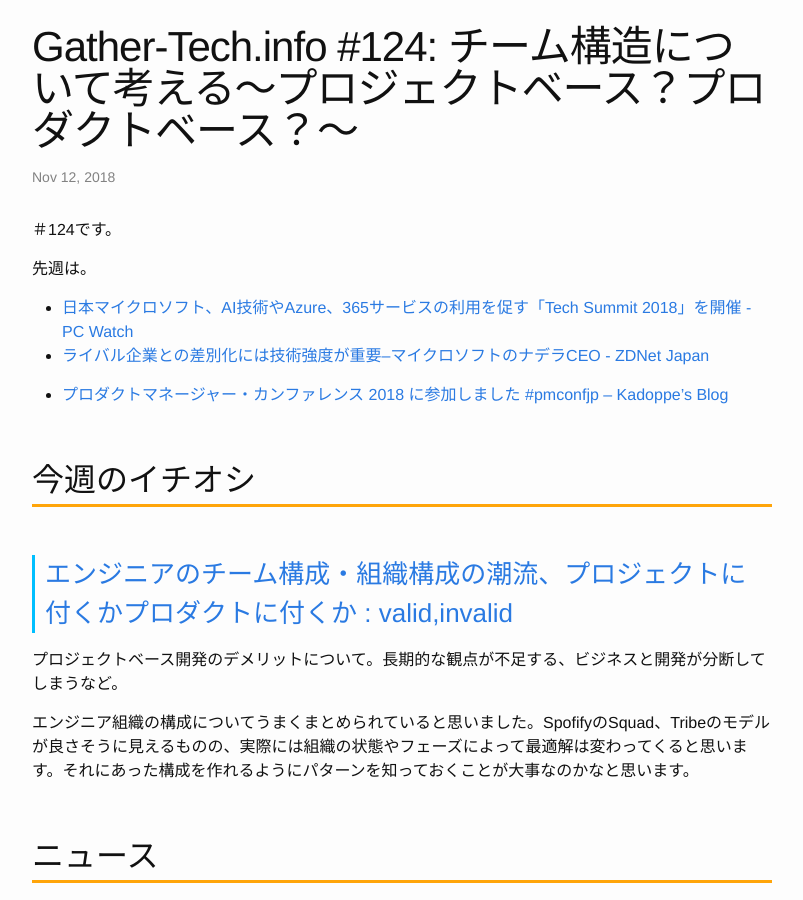
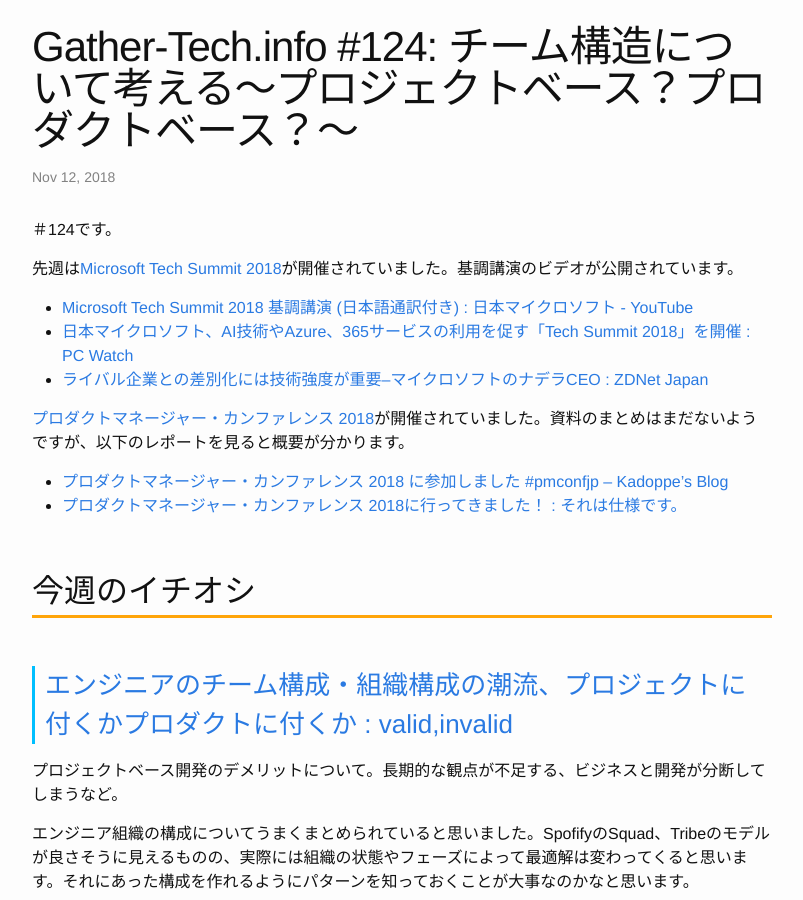
Before and after one commit to Gather-Tech/Gather-Tech.github.io, a Jekyll site: the page built from _posts/2018/2018-11-12-Gather124.md, in a window 1280 px wide and 900 px high, scrolled down 375 px. Shown: the whole window, without its empty margins (238-1041 px from the left). Built offline with Jekyll 4.4.1, drawn with Linux system fonts in a browser that asks for light colours.

Commit message:
冒頭を追記

```diff
--- a/_posts/2018/2018-11-12-Gather124.md
+++ b/_posts/2018/2018-11-12-Gather124.md
@@ -8,12 +8,16 @@
 
 ＃124です。
 
-先週は。
+先週は[Microsoft Tech Summit 2018](https://www.microsoft.com/ja-jp/events/techsummit/2018/)が開催されていました。基調講演のビデオが公開されています。
 
-- [日本マイクロソフト、AI技術やAzure、365サービスの利用を促す「Tech Summit 2018」を開催 - PC Watch](https://pc.watch.impress.co.jp/docs/news/1151697.html)
-- [ライバル企業との差別化には技術強度が重要--マイクロソフトのナデラCEO - ZDNet Japan](https://japan.zdnet.com/article/35128145/)
+- [Microsoft Tech Summit 2018 基調講演 (日本語通訳付き) : 日本マイクロソフト - YouTube](https://www.youtube.com/watch?v=pC3abgzX9DM&feature=youtu.be)
+- [日本マイクロソフト、AI技術やAzure、365サービスの利用を促す「Tech Summit 2018」を開催 : PC Watch](https://pc.watch.impress.co.jp/docs/news/1151697.html)
+- [ライバル企業との差別化には技術強度が重要--マイクロソフトのナデラCEO : ZDNet Japan](https://japan.zdnet.com/article/35128145/)
+
+[プロダクトマネージャー・カンファレンス 2018](https://2018.pmconf.jp/)が開催されていました。資料のまとめはまだないようですが、以下のレポートを見ると概要が分かります。
 
 - [プロダクトマネージャー・カンファレンス 2018 に参加しました #pmconfjp – Kadoppe’s Blog](https://blog.kadoppe.com/%E3%83%97%E3%83%AD%E3%83%80%E3%82%AF%E3%83%88%E3%83%9E%E3%83%8D%E3%83%BC%E3%82%B8%E3%83%A3%E3%83%BC-%E3%82%AB%E3%83%B3%E3%83%95%E3%82%A1%E3%83%AC%E3%83%B3%E3%82%B9-2018-%E3%81%AB%E5%8F%82%E5%8A%A0%E3%81%97%E3%81%BE%E3%81%97%E3%81%9F-pmconfjp-8f0f5c0bff04)
+- [プロダクトマネージャー・カンファレンス 2018に行ってきました！ : それは仕様です。](http://www.yantzn.com/entry/pmconf-2018)
 
 ## 今週のイチオシ
 
```
